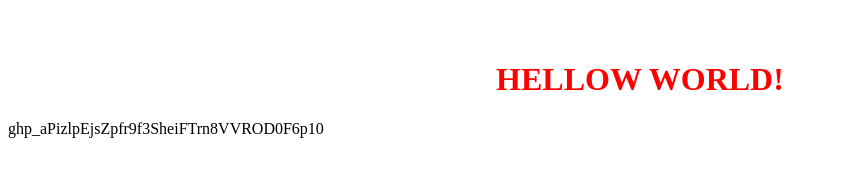
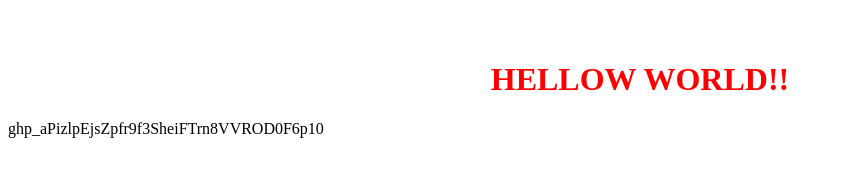
Before and after one commit to Zenzelya/temp, a plain HTML site: page index.html in a window 1280 px wide. Shown: the whole page, without its empty margins (0-842 px from the left). Drawn offline with Linux system fonts and the light colour scheme.

Commit message:
Hw-2 tratatatata

```diff
--- a/index.html
+++ b/index.html
@@ -7,7 +7,7 @@
 	<link rel="stylesheet" type="text/css" href="style.css">
 </head>
 <body>
-	<h1>HELLOW WORLD!</h1>
+	<h1>HELLOW WORLD!!</h1>
 	<p>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</p>
 </body>
 </html>
```
